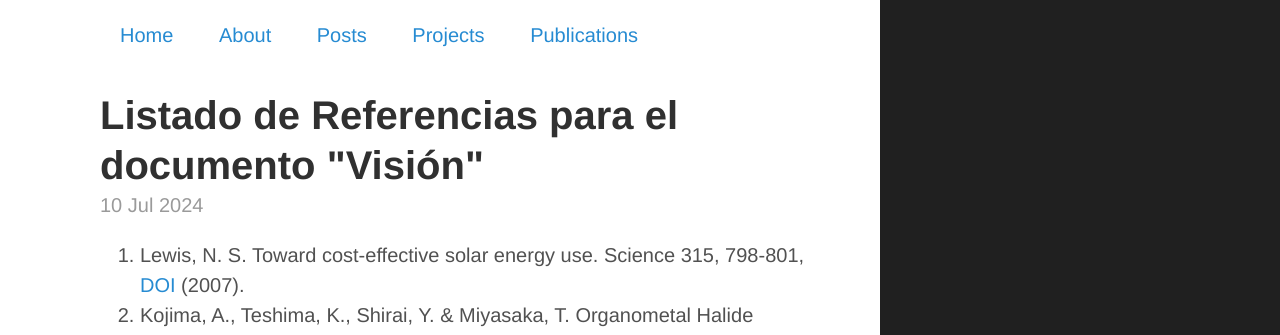
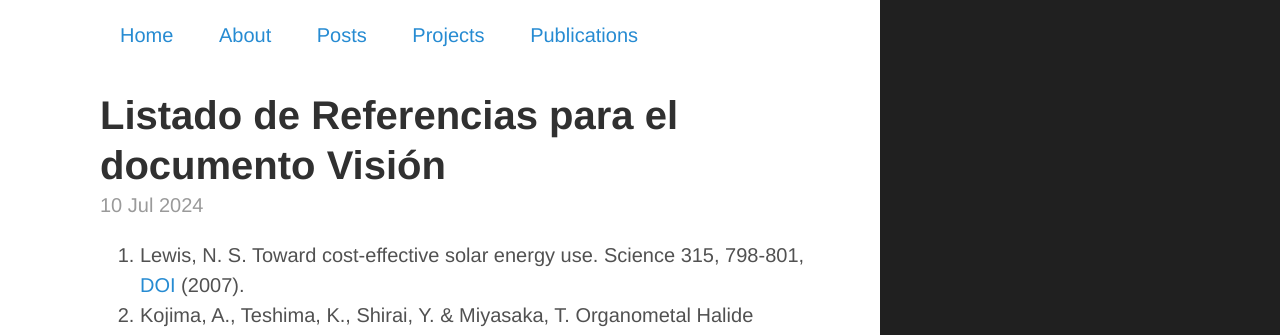
Before and after one commit to ejjpweb/ejjpweb.github.io, a Jekyll site: the page built from _posts/2024-07-10-Listado_Referencias.md, in a window 1280 px wide and 900 px high. Shown: the top 335 px of the window. Built offline with Jekyll 4.4.1, drawn with Linux system fonts in a browser that asks for light colours.

```diff
--- a/_posts/2024-07-10-Listado_Referencias.md
+++ b/_posts/2024-07-10-Listado_Referencias.md
@@ -1,6 +1,6 @@
 ---
 layout: post
-title: Listado de Referencias para el documento "Visión"
+title: Listado de Referencias para el documento Visión
 date: '2024-07-10T18:35:10+02:00'
 tags: []
 
```
